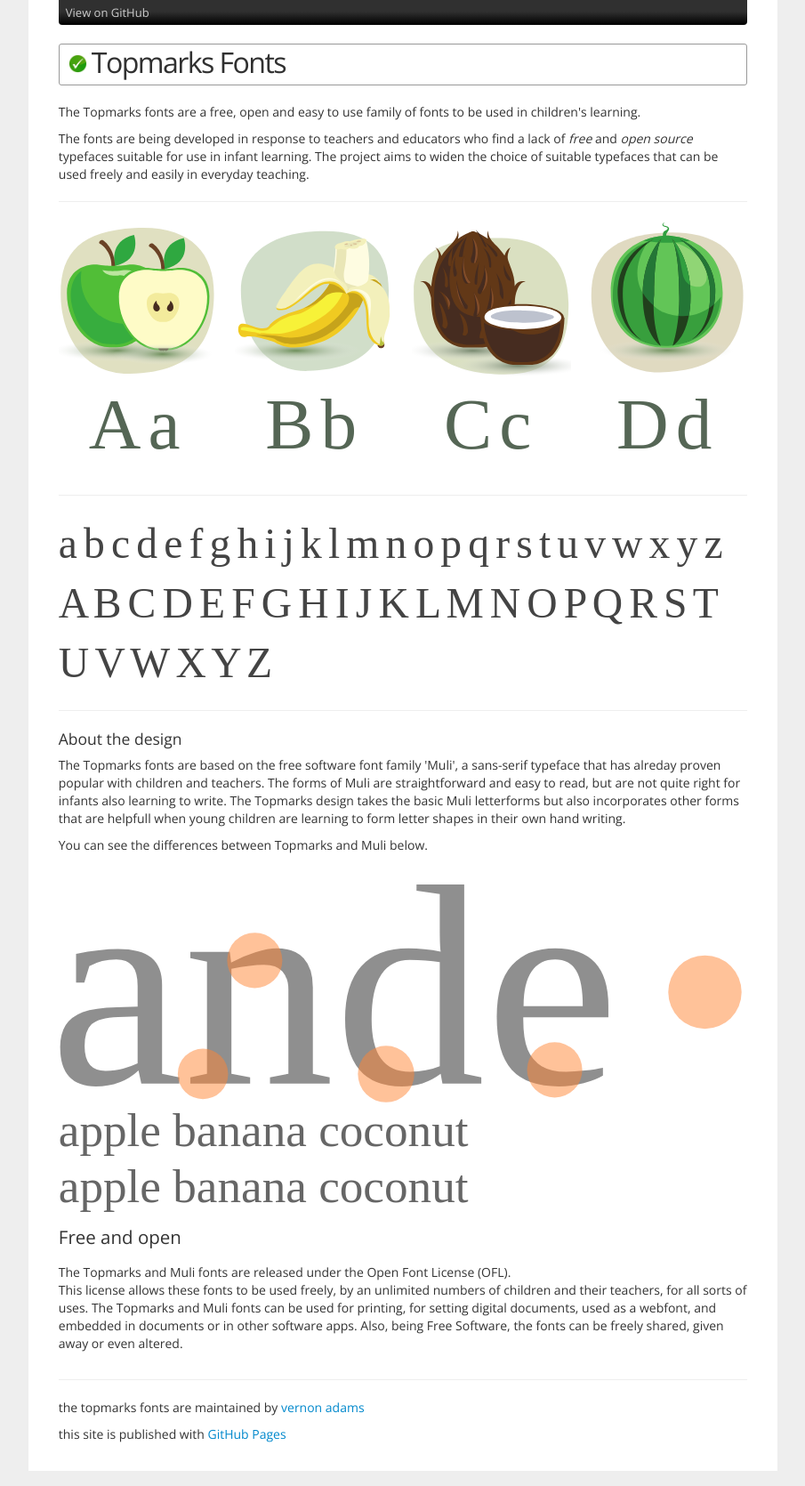
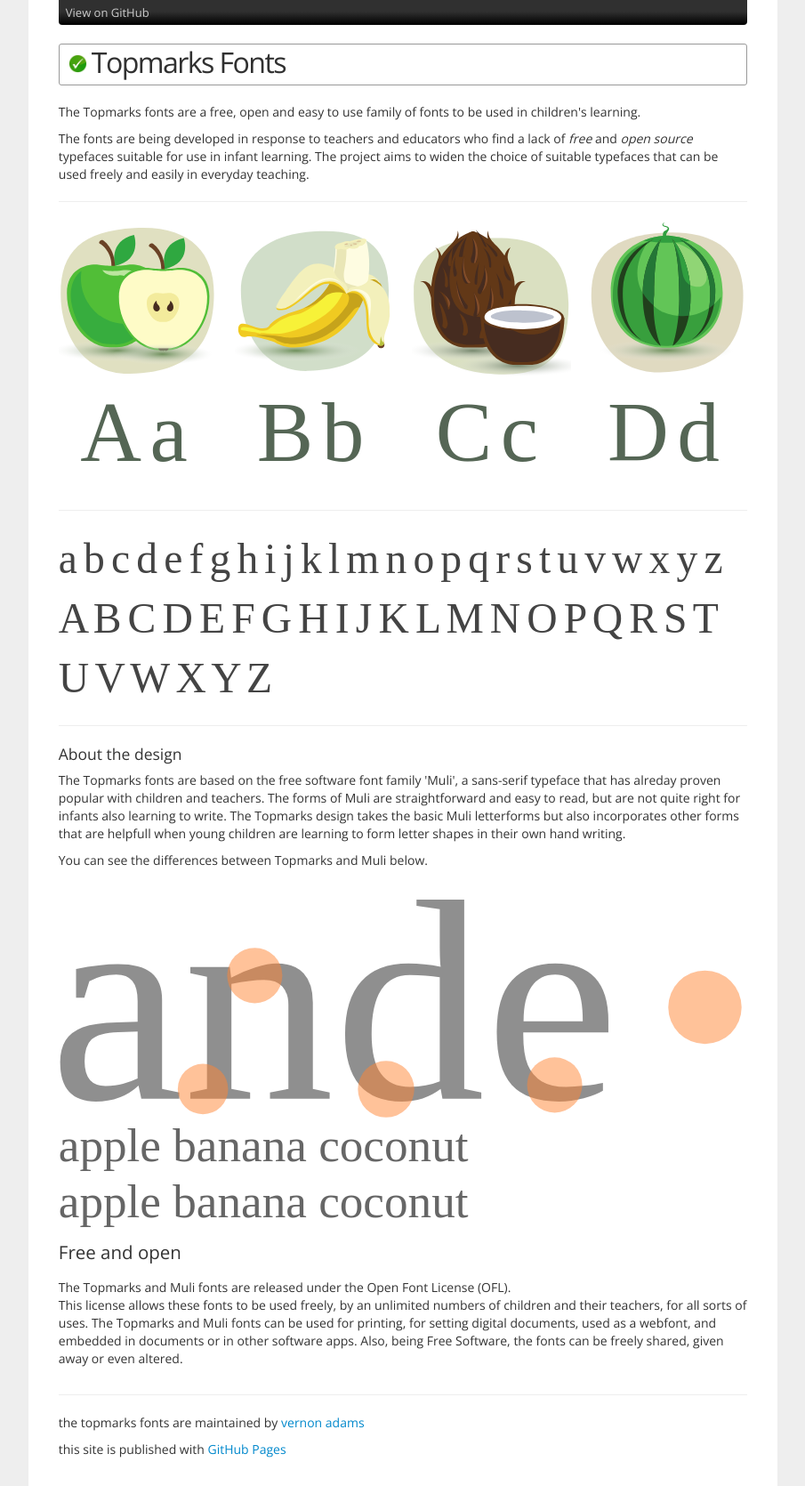
Before and after one commit to vernnobile/topmarks, a Jekyll site: the page built from index.html, in a window 1280 px wide. Shown: the whole page at 89% size, without its empty margins (187-1092 px from the left). Built offline with Jekyll 4.4.1, drawn with Linux system fonts in a browser that asks for light colours; some web fonts are replaced.

Commit message:
Update content.html

```diff
--- a/_includes/content.html
+++ b/_includes/content.html
@@ -2,17 +2,17 @@
         <hr>
         <div class="row-fluid">
         <div class="span3 nailCenter"> <img alt="one" src="images/apple.svg" width="300px">
-          <p style="color:#556655;font-family:'topmarksbook';font-size:5.8em;line-height:1.2em;letter-spacing:0.1em;">Aa</p>
+          <p style="color:#556655;font-family:'topmarksbook';font-size:6.8em;line-height:1.2em;letter-spacing:0.1em;">Aa</p>
         </div>
         <div class="span3 nailCenter"> <img alt="one" src="images/banana.svg" width="300px">
-          <p style="color:#556655;font-family:'topmarksbook';font-size:5.8em;line-height:1.2em;letter-spacing:0.1em;">Bb</p>
+          <p style="color:#556655;font-family:'topmarksbook';font-size:6.8em;line-height:1.2em;letter-spacing:0.1em;">Bb</p>
         </div>
         <div class="span3 nailCenter"> <img alt="one" src="images/coconut.svg"
             width="300px">
-          <p style="color:#556655;font-family:'topmarksbook';font-size:5.8em;line-height:1.2em;letter-spacing:0.1em;">Cc</p>
+          <p style="color:#556655;font-family:'topmarksbook';font-size:6.8em;line-height:1.2em;letter-spacing:0.1em;">Cc</p>
         </div>
          <div class="span3 nailCenter"> <img alt="one" src="images/melon.svg" width="300px">
-          <p style="color:#556655;font-family:'topmarksbook';font-size:5.8em;line-height:1.2em;letter-spacing:0.1em;">Dd</p>
+          <p style="color:#556655;font-family:'topmarksbook';font-size:6.8em;line-height:1.2em;letter-spacing:0.1em;">Dd</p>
         </div>
         </div>
         <hr>
```
